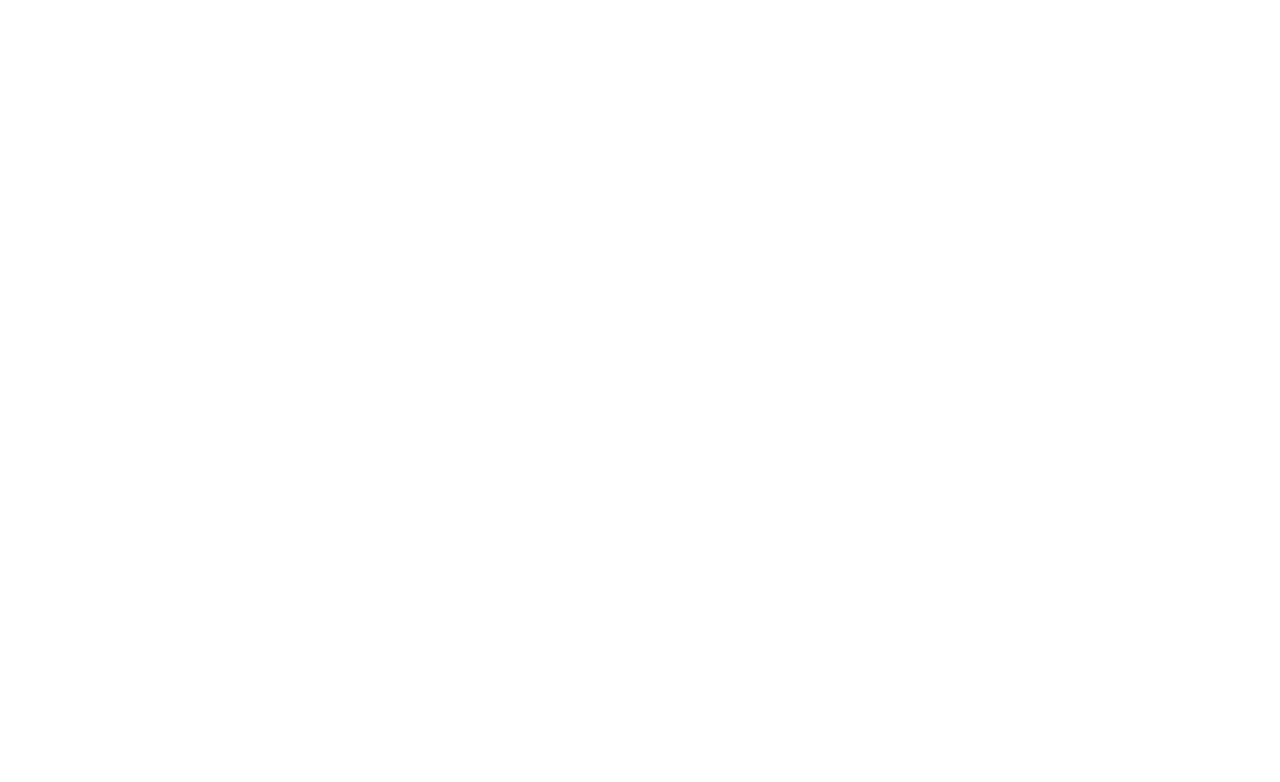
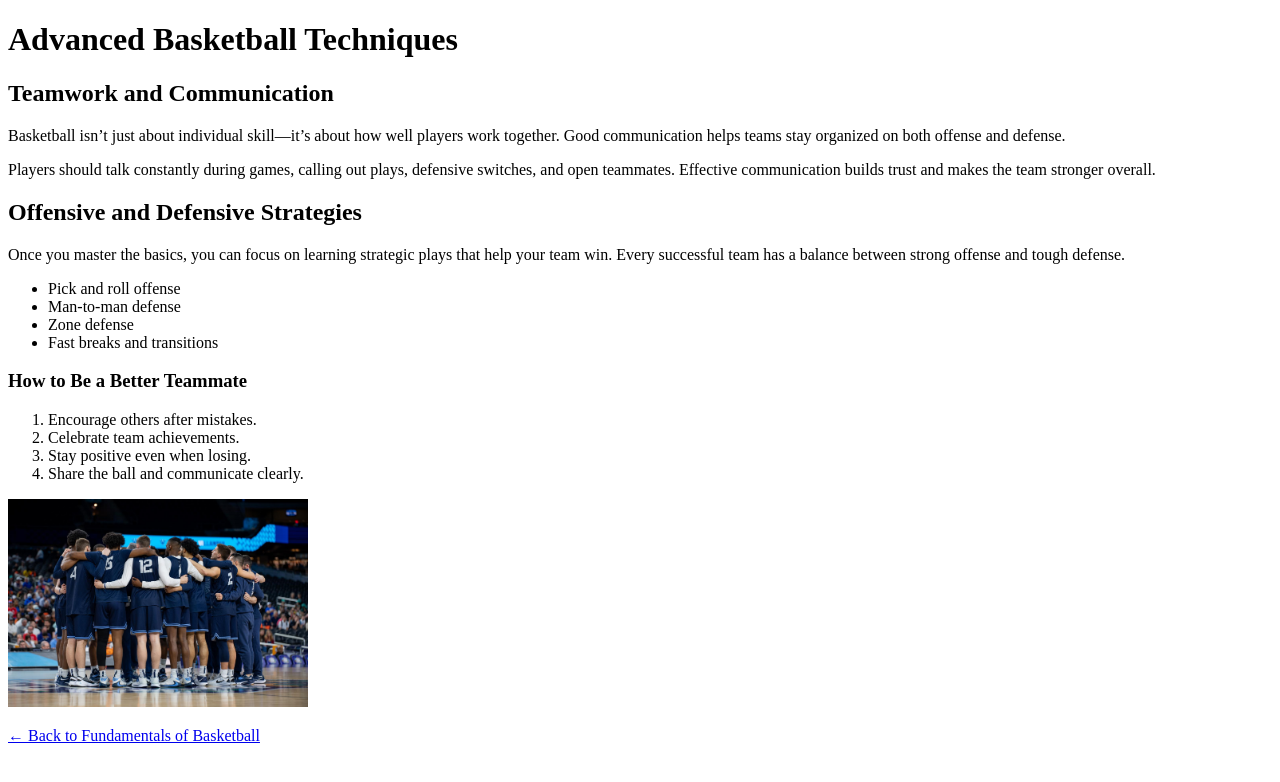
Before and after one commit to anayahnoell-design/About_Basketball, a plain HTML site: page page2.html in a window 1280 px wide. Drawn offline with Linux system fonts and the light colour scheme.

Commit message:
finished initial draft of index.html and page2.html

```diff
--- a/page2.html
+++ b/page2.html
@@ -0,0 +1,49 @@
+<!DOCTYPE html>
+<html lang="en">
+<head>
+  <meta charset="UTF-8">
+  <meta name="viewport" content="width=device-width, initial-scale=1.0">
+  <title>Advanced Basketball Techniques</title>
+</head>
+<body>
+  <header>
+    <h1>Advanced Basketball Techniques</h1>
+  </header>
+
+  <main>
+    <section>
+      <h2>Teamwork and Communication</h2>
+      <p>Basketball isn’t just about individual skill—it’s about how well players work together. Good communication helps teams stay organized on both offense and defense.</p>
+      <p>Players should talk constantly during games, calling out plays, defensive switches, and open teammates. Effective communication builds trust and makes the team stronger overall.</p>
+    </section>
+
+    <section>
+      <h2>Offensive and Defensive Strategies</h2>
+      <p>Once you master the basics, you can focus on learning strategic plays that help your team win. Every successful team has a balance between strong offense and tough defense.</p>
+
+      <!-- Unordered list -->
+      <ul>
+        <li>Pick and roll offense</li>
+        <li>Man-to-man defense</li>
+        <li>Zone defense</li>
+        <li>Fast breaks and transitions</li>
+      </ul>
+
+      <!-- Ordered list -->
+      <h3>How to Be a Better Teammate</h3>
+      <ol>
+        <li>Encourage others after mistakes.</li>
+        <li>Celebrate team achievements.</li>
+        <li>Stay positive even when losing.</li>
+        <li>Share the ball and communicate clearly.</li>
+      </ol>
+
+      <img src="About_Basketball/images/finalfour22-015.jpg" alt="Basketball team working together in a huddle" width="300">
+    </section>
+  </main>
+
+  <footer>
+    <p><a href="index.html">← Back to Fundamentals of Basketball</a></p>
+  </footer>
+</body>
+</html>
```
Also changed, not shown: index.html (+4 -1 lines).
